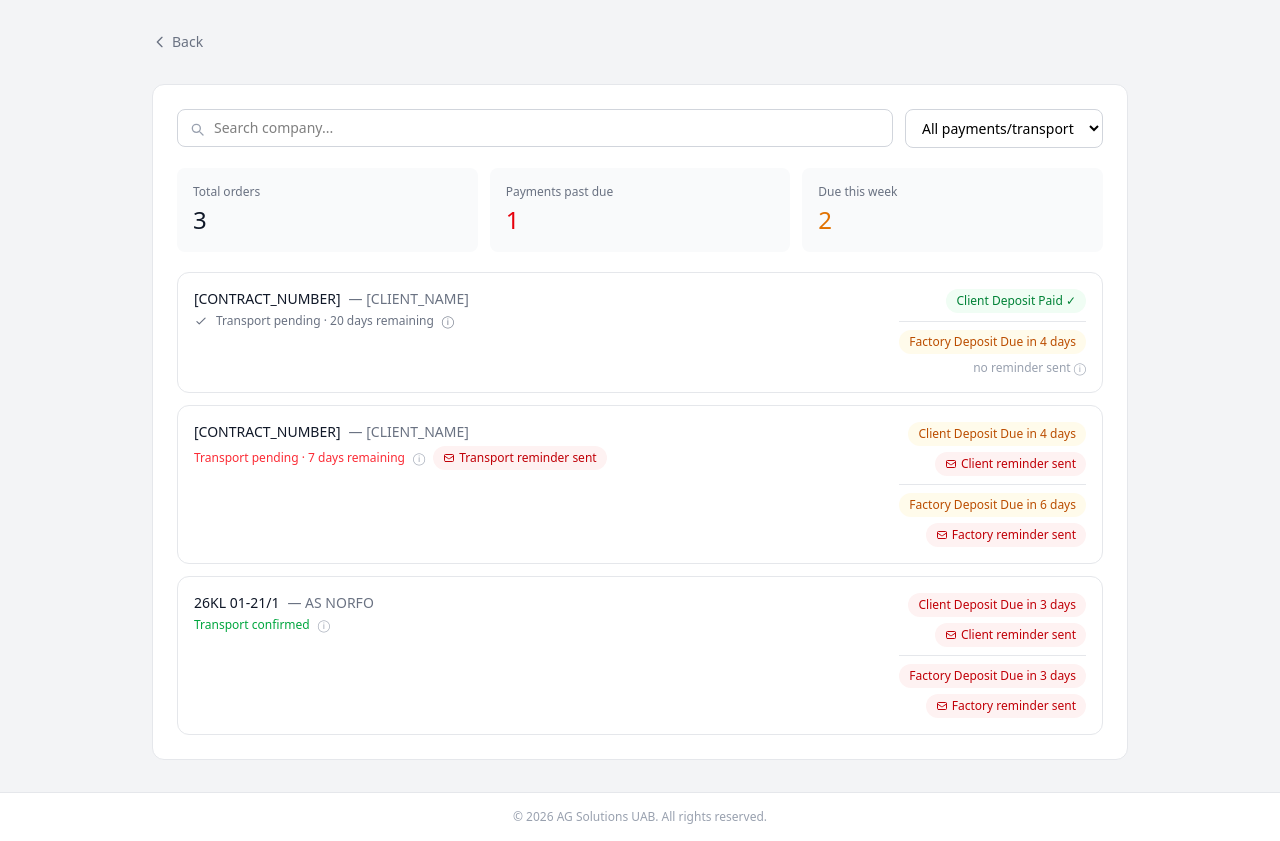
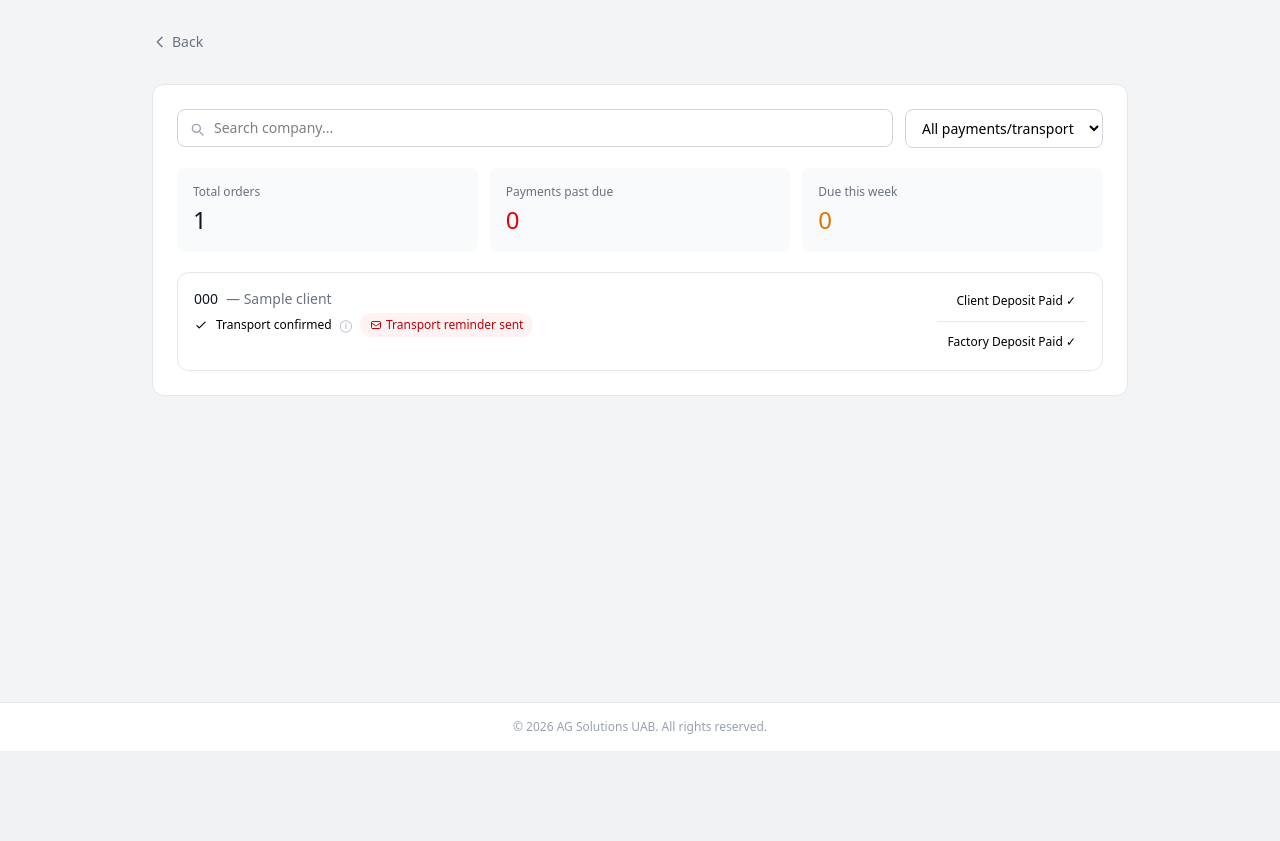
Before and after one commit to Charlottenwn/AG-Solutions-Tracking-Website-Full, a Django app: page /main_offer_page/ in a window 1280 px wide. Shown: the part 49-890 px from the top of the page. After the commit the page ends 800 px from the top, so only its background shows below. Run offline with Django 5.2, Linux system fonts and the light colour scheme; tables that the repository leaves empty hold one stand-in row (values such as "Sample post"); parts of the project's set-up code (start-up, migrations or seed data) failed here and were passed over.

Commit message:
added dynamic django fields to main page

```diff
--- a/main/templates/main/main_offer_page.html
+++ b/main/templates/main/main_offer_page.html
@@ -1,4 +1,5 @@
 {% load static %}
+{% load main_extras %}
 <!doctype html>
 <html lang="en">
 
@@ -84,71 +85,41 @@
             <div class="grid grid-cols-3 gap-3">
                 <div class="bg-gray-50 dark:bg-gray-700/50 rounded-lg p-4">
                     <p class="text-xs text-gray-500 dark:text-gray-400 mb-1">Total orders</p>
-                    <p class="text-2xl font-medium text-gray-900 dark:text-white">3</p>
+                    <p class="text-2xl font-medium text-gray-900 dark:text-white">{{ stats.total_orders }}</p>
                 </div>
                 <div class="bg-gray-50 dark:bg-gray-700/50 rounded-lg p-4">
                     <p class="text-xs text-gray-500 dark:text-gray-400 mb-1">Payments past due</p>
-                    <p class="text-2xl font-medium text-red-600 dark:text-red-400">1</p>
+                    <p class="text-2xl font-medium text-red-600 dark:text-red-400">{{ stats.payments_past_due }}</p>
                 </div>
                 <div class="bg-gray-50 dark:bg-gray-700/50 rounded-lg p-4">
                     <p class="text-xs text-gray-500 dark:text-gray-400 mb-1">Due this week</p>
-                    <p class="text-2xl font-medium text-amber-600 dark:text-amber-400">2</p>
+                    <p class="text-2xl font-medium text-amber-600 dark:text-amber-400">{{ stats.due_this_week }}</p>
                 </div>
             </div>
 
             <!-- Order Rows -->
             <div id="orderList" class="flex flex-col gap-3">
 
-                <!-- Row 1 -->
-                <div data-search="[contract_number] [client_name]" data-statuses="client-paid factory-due transport-pending"
+                {% for card in order_cards %}
+                <div data-search="{{ card.search_text }}" data-statuses="{{ card.status_tokens }}"
                     class="order-card border border-gray-200 dark:border-gray-600 rounded-xl p-4 flex items-start justify-between gap-4 hover:border-gray-300 dark:hover:border-gray-500 transition-colors">
                     <div>
                         <div class="flex items-center gap-2 mb-1">
-                            <span class="text-sm font-medium text-gray-900 dark:text-white">[CONTRACT_NUMBER]</span>
-                            <span class="text-sm text-gray-500 dark:text-gray-400">— [CLIENT_NAME]</span>
+                            <span class="text-sm font-medium text-gray-900 dark:text-white">{{ card.order.contract_number }}</span>
+                            <span class="text-sm text-gray-500 dark:text-gray-400">— {{ card.order.client.client_name }}</span>
                         </div>
-                        <div class="flex items-center gap-2 text-xs text-gray-500 dark:text-gray-400">
+                        <div class="flex items-center gap-2 text-xs {{ card.transport_status.token|transport_text_class }}">
+                            {% if card.transport_status.token == 'confirmed' %}
                             <svg xmlns="http://www.w3.org/2000/svg" class="w-3.5 h-3.5" fill="none" viewBox="0 0 24 24"
                                 stroke="currentColor">
                                 <path stroke-linecap="round" stroke-linejoin="round" stroke-width="2"
                                     d="M5 13l4 4L19 7" />
                             </svg>
-                            <span>Transport pending · 20 days remaining</span>
-                            <span class="cursor-help" title="Courier: [COURIER_NAME]">ⓘ</span>
-                        </div>
-                    </div>
-                    <div class="flex flex-col items-end gap-1.5 shrink-0">
-                        <!-- Client deposit -->
-                        <span
-                            class="inline-flex items-center gap-1 text-xs font-medium px-2.5 py-1 rounded-full bg-green-50 text-green-700 dark:bg-green-900/30 dark:text-green-400">
-                            Client Deposit Paid ✓
-                        </span>
-                        <!-- Divider -->
-                        <div class="w-full border-t border-gray-200 dark:border-gray-600 my-0.5"></div>
-                        <!-- Factory deposit -->
-                        <span
-                            class="inline-flex items-center gap-1 text-xs font-medium px-2.5 py-1 rounded-full bg-amber-50 text-amber-700 dark:bg-amber-600/30 dark:text-amber-400">
-                            Factory Deposit Due in 4 days
-                        </span>
-                        <span title="No reminder sent yet · 4 days remaining [CLIENT_NAME], [CLIENT_PHONE]"
-                            class="text-xs text-gray-400 dark:text-gray-500 cursor-help">
-                            no reminder sent ⓘ
-                        </span>
-                    </div>
-                </div>
-
-                <!-- Row 2 -->
-                <div data-search="[contract_number] [client_name]" data-statuses="client-due factory-due transport-pending"
-                    class="order-card border border-gray-200 dark:border-gray-600 rounded-xl p-4 flex items-start justify-between gap-4 hover:border-gray-300 dark:hover:border-gray-500 transition-colors">
-                    <div>
-                        <div class="flex items-center gap-2 mb-1">
-                            <span class="text-sm font-medium text-gray-900 dark:text-white">[CONTRACT_NUMBER]</span>
-                            <span class="text-sm text-gray-500 dark:text-gray-400">— [CLIENT_NAME]</span>
-                        </div>
-                        <div class="flex items-center gap-2 text-xs text-red-500 dark:text-red-400">
-                            <span>Transport pending · 7 days remaining</span>
-                            <span class="cursor-help text-gray-400" title="Courier: [COURIER_NAME]">ⓘ</span>
-                            <span title="Transport reminder sent · 7 days remaining"
+                            {% endif %}
+                            <span>{{ card.transport_status.label }}</span>
+                            <span class="cursor-help text-gray-400" title="Courier: {{ card.transport_status.courier|default:'Not assigned yet' }}">ⓘ</span>
+                            {% if card.transport_status.reminder_sent %}
+                            <span title="Transport reminder sent"
                                 class="inline-flex items-center gap-1 text-xs font-medium px-2.5 py-1 rounded-full bg-red-50 text-red-700 dark:bg-red-900/30 dark:text-red-400 cursor-help">
                                 <svg xmlns="http://www.w3.org/2000/svg" class="w-3 h-3" fill="none" viewBox="0 0 24 24"
                                     stroke="currentColor" stroke-width="2">
@@ -157,15 +128,18 @@
                                 </svg>
                                 Transport reminder sent
                             </span>
+                            {% endif %}
                         </div>
                     </div>
                     <div class="flex flex-col items-end gap-1.5 shrink-0">
                         <!-- Client deposit -->
                         <span
-                            class="inline-flex items-center gap-1 text-xs font-medium px-2.5 py-1 rounded-full bg-amber-50 text-amber-700 dark:bg-amber-900/30 dark:text-amber-400">
-                            Client Deposit Due in 4 days
+                            class="inline-flex items-center gap-1 text-xs font-medium px-2.5 py-1 rounded-full {{ card.client_status.token|deposit_badge_class }}">
+                            {% if card.client_status.paid %}Client Deposit Paid ✓{% else %}Client {{ card.client_status.label }}{% endif %}
                         </span>
-                        <span title="Client deposit reminder sent · 4 days remaining"
+                        {% if not card.client_status.paid %}
+                            {% if card.client_status.reminder_sent %}
+                            <span title="Client deposit reminder sent"
                                 class="inline-flex items-center gap-1 text-xs font-medium px-2.5 py-1 rounded-full bg-red-50 text-red-700 dark:bg-red-900/30 dark:text-red-400 cursor-help">
                                 <svg xmlns="http://www.w3.org/2000/svg" class="w-3 h-3" fill="none" viewBox="0 0 24 24"
                                     stroke="currentColor" stroke-width="2">
@@ -174,14 +148,23 @@
                                 </svg>
                                 Client reminder sent
                             </span>
+                            {% else %}
+                            <span title="No reminder sent yet · {{ card.client_order.client_contact }}"
+                                class="text-xs text-gray-400 dark:text-gray-500 cursor-help">
+                                no reminder sent ⓘ
+                            </span>
+                            {% endif %}
+                        {% endif %}
                         <!-- Divider -->
                         <div class="w-full border-t border-gray-200 dark:border-gray-600 my-0.5"></div>
                         <!-- Factory deposit -->
                         <span
-                            class="inline-flex items-center gap-1 text-xs font-medium px-2.5 py-1 rounded-full bg-amber-50 text-amber-700 dark:bg-amber-900/30 dark:text-amber-400">
-                            Factory Deposit Due in 6 days
+                            class="inline-flex items-center gap-1 text-xs font-medium px-2.5 py-1 rounded-full {{ card.factory_status.token|deposit_badge_class }}">
+                            {% if card.factory_status.paid %}Factory Deposit Paid ✓{% else %}Factory {{ card.factory_status.label }}{% endif %}
                         </span>
-                        <span title="Factory deposit reminder sent · 6 days remaining"
+                        {% if not card.factory_status.paid %}
+                            {% if card.factory_status.reminder_sent %}
+                            <span title="Factory deposit reminder sent"
                                 class="inline-flex items-center gap-1 text-xs font-medium px-2.5 py-1 rounded-full bg-red-50 text-red-700 dark:bg-red-900/30 dark:text-red-400 cursor-help">
                                 <svg xmlns="http://www.w3.org/2000/svg" class="w-3 h-3" fill="none" viewBox="0 0 24 24"
                                     stroke="currentColor" stroke-width="2">
@@ -190,55 +173,19 @@
                                 </svg>
                                 Factory reminder sent
                             </span>
+                            {% else %}
+                            <span title="no reminder sent yet" class="text-xs text-gray-400 dark:text-gray-500 cursor-help">
+                                no reminder sent ⓘ
+                            </span>
+                            {% endif %}
+                        {% endif %}
                     </div>
                 </div>
-
-                <!-- Row 3 -->
-                <div data-search="26kl 01-21/1 as norfo" data-statuses="client-overdue factory-overdue transport-confirmed"
-                    class="order-card border border-gray-200 dark:border-gray-600 rounded-xl p-4 flex items-start justify-between gap-4 hover:border-gray-300 dark:hover:border-gray-500 transition-colors">
-                    <div>
-                        <div class="flex items-center gap-2 mb-1">
-                            <span class="text-sm font-medium text-gray-900 dark:text-white">26KL 01-21/1</span>
-                            <span class="text-sm text-gray-500 dark:text-gray-400">— AS NORFO</span>
-                        </div>
-                        <div class="flex items-center gap-2 text-xs text-green-600 dark:text-green-400">
-                            <span>Transport confirmed</span>
-                            <span class="cursor-help text-gray-400" title="Courier: DSV Poland">ⓘ</span>
-                        </div>
-                    </div>
-                    <div class="flex flex-col items-end gap-1.5 shrink-0">
-                        <!-- Client deposit -->
-                        <span
-                            class="inline-flex items-center gap-1 text-xs font-medium px-2.5 py-1 rounded-full bg-red-50 text-red-700 dark:bg-red-900/30 dark:text-red-400">
-                            Client Deposit Due in 3 days
-                        </span>
-                        <span title="Client deposit reminder sent · 3 days remaining"
-                            class="inline-flex items-center gap-1 text-xs font-medium px-2.5 py-1 rounded-full bg-red-50 text-red-700 dark:bg-red-900/30 dark:text-red-400 cursor-help">
-                            <svg xmlns="http://www.w3.org/2000/svg" class="w-3 h-3" fill="none" viewBox="0 0 24 24"
-                                stroke="currentColor" stroke-width="2">
-                                <path stroke-linecap="round" stroke-linejoin="round"
-                                    d="M3 8l7.89 5.26a2 2 0 002.22 0L21 8M5 19h14a2 2 0 002-2V7a2 2 0 00-2-2H5a2 2 0 00-2 2v10a2 2 0 002 2z" />
-                            </svg>
-                            Client reminder sent
-                        </span>
-                        <!-- Divider -->
-                        <div class="w-full border-t border-gray-200 dark:border-gray-600 my-0.5"></div>
-                        <!-- Factory deposit -->
-                        <span
-                            class="inline-flex items-center gap-1 text-xs font-medium px-2.5 py-1 rounded-full bg-red-50 text-red-700 dark:bg-red-900/30 dark:text-red-400">
-                            Factory Deposit Due in 3 days
-                        </span>
-                        <span title="Factory deposit reminder sent · 3 days remaining"
-                            class="inline-flex items-center gap-1 text-xs font-medium px-2.5 py-1 rounded-full bg-red-50 text-red-700 dark:bg-red-900/30 dark:text-red-400 cursor-help">
-                            <svg xmlns="http://www.w3.org/2000/svg" class="w-3 h-3" fill="none" viewBox="0 0 24 24"
-                                stroke="currentColor" stroke-width="2">
-                                <path stroke-linecap="round" stroke-linejoin="round"
-                                    d="M3 8l7.89 5.26a2 2 0 002.22 0L21 8M5 19h14a2 2 0 002-2V7a2 2 0 00-2-2H5a2 2 0 00-2 2v10a2 2 0 002 2z" />
-                            </svg>
-                            Factory reminder sent
-                        </span>
-                    </div>
-                </div>
+                {% empty %}
+                <p class="text-sm text-gray-400 dark:text-gray-500 text-center py-8">
+                    No orders yet — run <code>python manage.py sync_sheet</code> to pull data from the Google Sheet.
+                </p>
+                {% endfor %}
 
             </div>
         </section>
```
Lines whose indentation alone changed are shown as unchanged.
